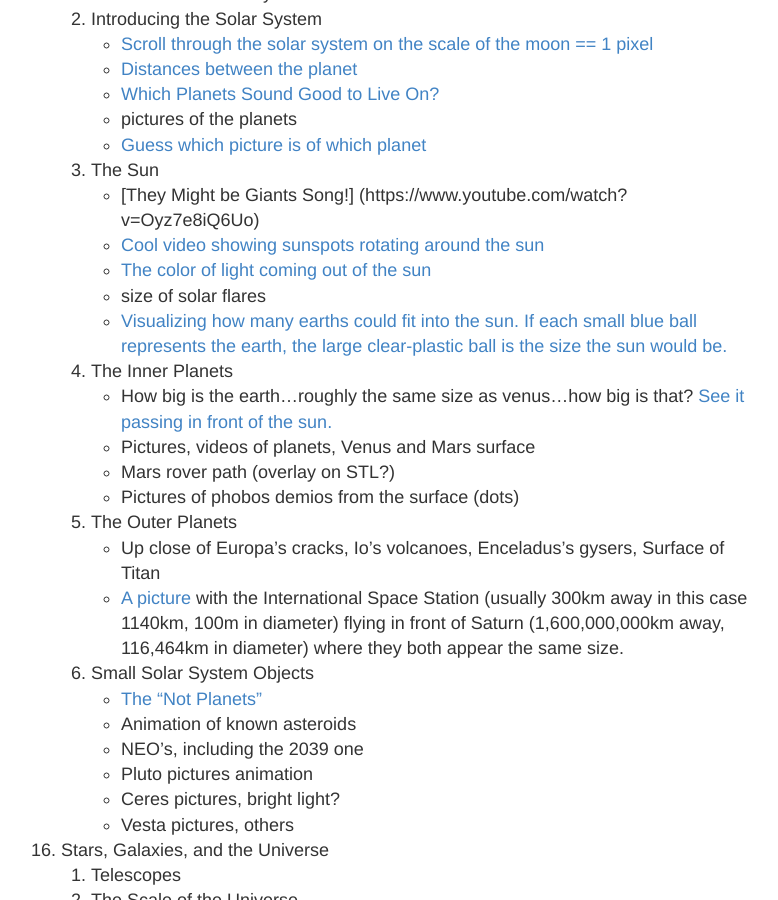
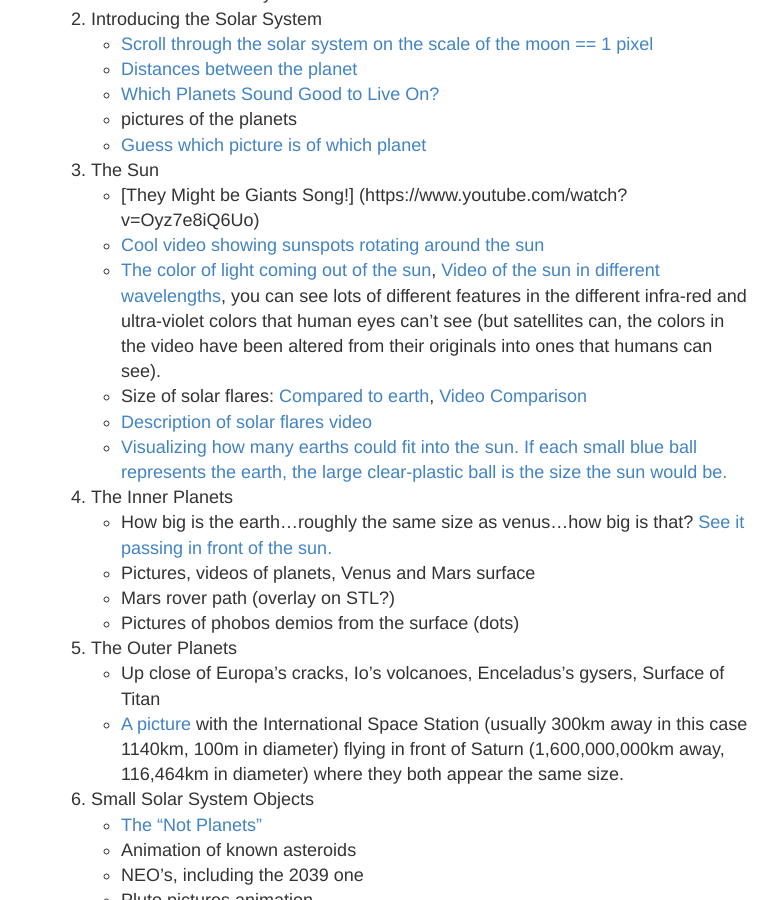
Before and after one commit to ctkstl/earth_science, a Jekyll site: the page built from resources.md, in a window 1280 px wide and 900 px high, scrolled down 7512 px. Shown: the whole window, without its empty margins (249-1027 px from the left). Built offline with Jekyll 4.4.1, drawn with Linux system fonts in a browser that asks for light colours; Markdown is read by kramdown in place of the engine named in the settings.

Commit message:
Sun stuff

```diff
--- a/resources.md
+++ b/resources.md
@@ -236,10 +236,11 @@ permalink: /resources/
         *    pictures of the planets
         *    [Guess which picture is of which planet](http://www.planetary.org/blogs/emily-lakdawalla/2015/09300800-the-solar-system-at-1-km.html)
     3.  The Sun
-        *   [They Might be Giants Song!] (https://www.youtube.com/watch?v=Oyz7e8iQ6Uo)
+        *    [They Might be Giants Song!] (https://www.youtube.com/watch?v=Oyz7e8iQ6Uo)
         *    [Cool video showing sunspots rotating around the sun](http://apod.nasa.gov/apod/ap150629.html)
-        *    [The color of light coming out of the sun](http://apod.nasa.gov/apod/ap150628.html)
-        *    size of solar flares
+        *    [The color of light coming out of the sun](http://apod.nasa.gov/apod/ap150628.html), [Video of the sun in different wavelengths](https://www.youtube.com/watch?v=kS57VH3QN1g),  you can see lots of different features in the different  infra-red and ultra-violet colors that human eyes can't see (but satellites can, the colors in the video have been altered from their originals into ones that humans can see).
+        *    Size of solar flares: [Compared to earth](https://www.flickr.com/photos/gsfc/5492781335/ ), [Video Comparison](https://www.youtube.com/watch?v=015cnqMt2i8)
+        *    [Description of solar flares video](https://www.youtube.com/watch?v=oOXVZo7KikE)
         *    [Visualizing how many earths could fit into the sun. If each small blue ball represents the earth, the large clear-plastic ball is the size the sun would be.](http://i.imgur.com/U5tdA1e.jpg)
     4.  The Inner Planets
         *    How big is the earth...roughly the same size as venus...how big is that? [See it passing in front of the sun.](http://www.nasa.gov/feature/goddard/scientists-study-venus-atmosphere-through-transit)
```
